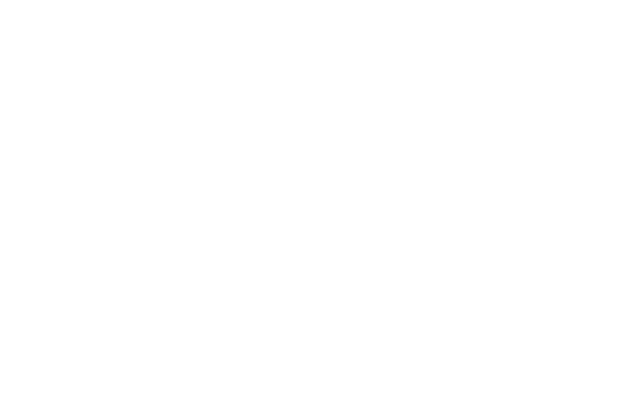
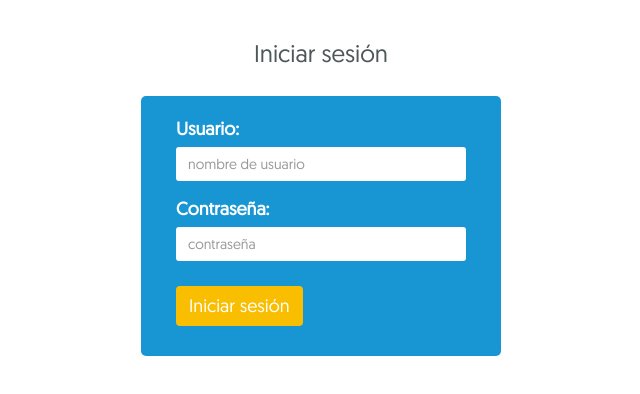
Before and after one commit to paskuvan/admin-cla, a plain HTML site: page index.html in a window 1280 px wide. Shown: the whole page, without its empty margins (319-959 px from the left). Drawn offline with nearby package versions, Linux system fonts and the light colour scheme.

Commit message:
login ok

```diff
--- a/css/style.css
+++ b/css/style.css
@@ -21,6 +21,7 @@
 /* Small Devices, Tablets */
 @media only screen and (min-width : 768px) {
 
+
 }
 
 /* Large Devices, Wide Screens */
@@ -37,6 +38,87 @@ body {
 
 /*==========  Colors  ==========*/
 
-.color-yellow {background-color: #f9be00;}
-.color-blue {background-color: #1896D3;}
-.color-gray {background-color:#4F5858;}
+.color-yellow {color: #f9be00;}
+.color-blue {color: #1896D3;}
+.color-gray {color:#4F5858;}
+.color-white {color:#ffffff;}
+
+/*==========  Center elements & texts  ==========*/
+
+.text-center {
+  text-align: center;
+}
+
+.centered {
+
+}
+
+/*==========  Buttons  ==========*/
+
+.btn-login {
+  background-color: #f9be00;
+  color: white;
+  margin-top: 10px;
+}
+
+.btn-login:hover, .btn-login:focus, .btn-login:active, .btn-login.active, .open>.dropdown-toggle.btn-login {
+  background-color: #e9b407;
+  color: white;
+}
+
+/*==========  Texts  ==========*/
+
+text-sub {
+  color: #fff;
+  padding: 10px 0px 0px 0px;
+  font-weight: bold;
+
+}
+
+.text-title {
+  color: #4F5858;
+  padding: 20px 0;
+}
+
+/*==========  Texts Sizes  ==========*/
+
+.min {
+  font-size: 18px;
+}
+
+no-bold {
+  font-weight: inherit;
+}
+/*==========  Login Form  ==========*/
+
+#login-row {
+  display: flex;
+  justify-content: center;
+}
+
+#login .container #login-row #login-column #login-box {
+  max-width: 600px;
+  height: 260px;
+  background-color: #1896D3;
+  border-radius: 5px;
+}
+
+#login .container #login-row #login-column #login-box #login-form {
+  padding: 20px;
+}
+
+#login .container #login-row #login-column #login-box #login-form #register-link {
+  margin-top: -85px;
+}
+
+.form-control {
+  border-radius: 3px !important;
+}
+
+.no-shadow {
+  outline: none;
+  border: none !important;
+  -webkit-box-shadow: none !important;
+  -moz-box-shadow: none !important;
+  box-shadow: none !important;
+}
--- a/index.html
+++ b/index.html
@@ -0,0 +1,50 @@
+<!DOCTYPE html>
+<html lang="en">
+
+<head>
+    <meta charset="UTF-8">
+    <meta name="viewport" content="width=device-width, initial-scale=1.0">
+    <meta http-equiv="X-UA-Compatible" content="ie=edge">
+    <title>Administración</title>
+    <!-- Bootstrap 3.37 -->
+    <link rel="stylesheet" href="css/bootstrap.min.css">
+    <!-- CSS Style-->
+    <link rel="stylesheet" href="css/style.css">
+</head>
+
+<body>
+
+    <div id="login">
+        <div class="container">
+            <div id="login-row" class="row">
+                <div id="login-column" class="col-md-4">
+                    <h3 class="text-title text-center">Iniciar sesión</h3>
+                    <div id="login-box" class="col-md-12">
+                        <form id="login-form" class="form" action="" method="post">
+                            <div class="form-group">
+                                <label for="user" class="text-sub color-white min">Usuario:</label>
+                                <br>
+                                <input type="text" name="user" id="user" class="form-control no-shadow" placeholder="nombre de usuario">
+                            </div>
+                            <div class="form-group">
+                                <label for="password" class="text-sub color-white min ">Contraseña:</label>
+                                <br>
+                                <input type="password" name="password" id="password" class="form-control no-shadow" placeholder="contraseña">
+                            </div>
+                            <div class="form-group">
+                                <input type="submit" name="submit" class="btn btn-login min no-bold" value="Iniciar sesión">
+                            </div>
+                        </form>
+                    </div>
+                </div>
+            </div>
+        </div>
+    </div>
+
+    <!-- jQuery (necessary for Bootstrap's JavaScript plugins) -->
+    <script src="https://ajax.googleapis.com/ajax/libs/jquery/1.12.4/jquery.min.js"></script>
+    <!-- Include all compiled plugins (below), or include individual files as needed -->
+    <script src="js/bootstrap.min.js"></script>
+</body>
+
+</html>
```
